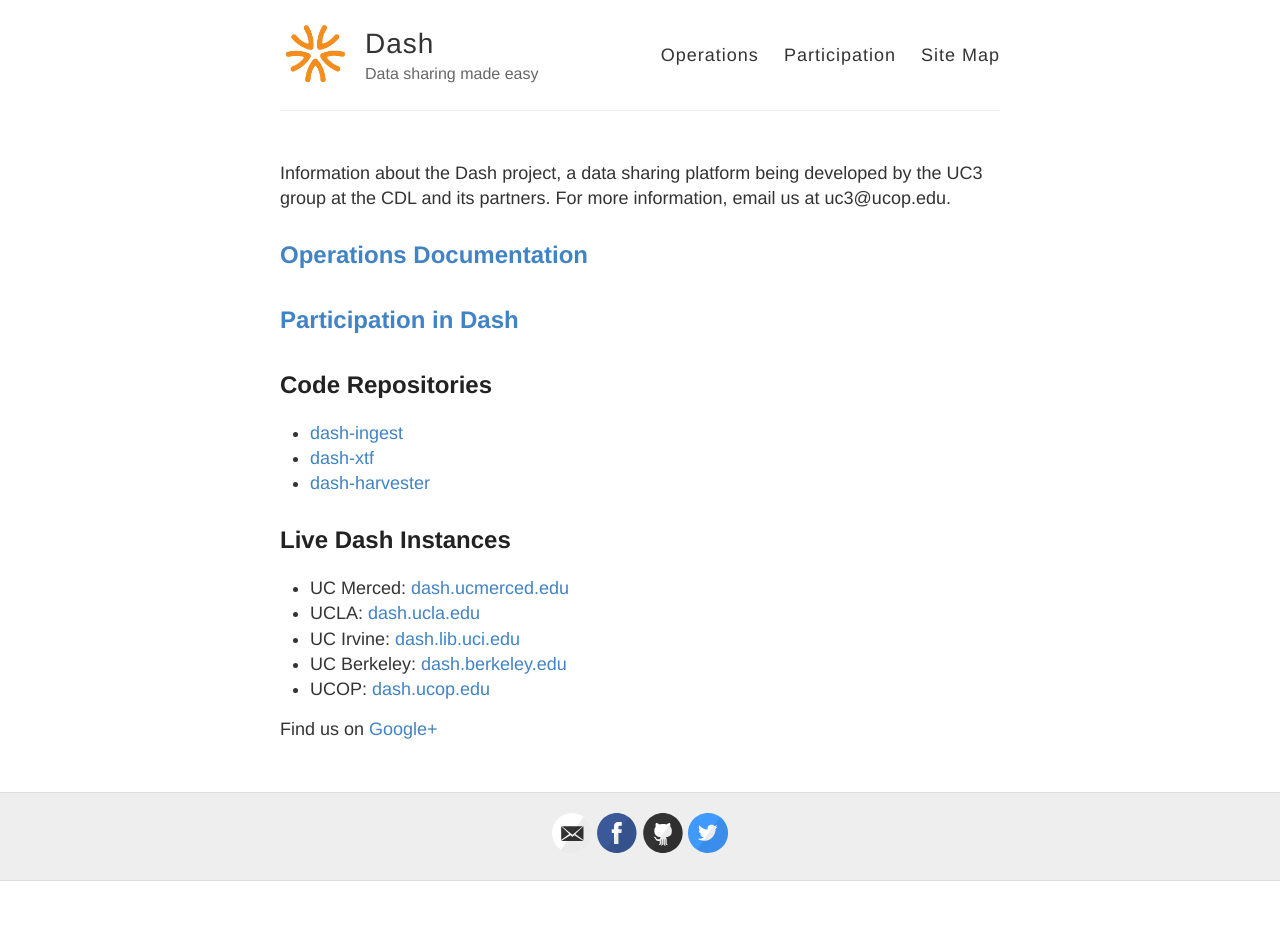
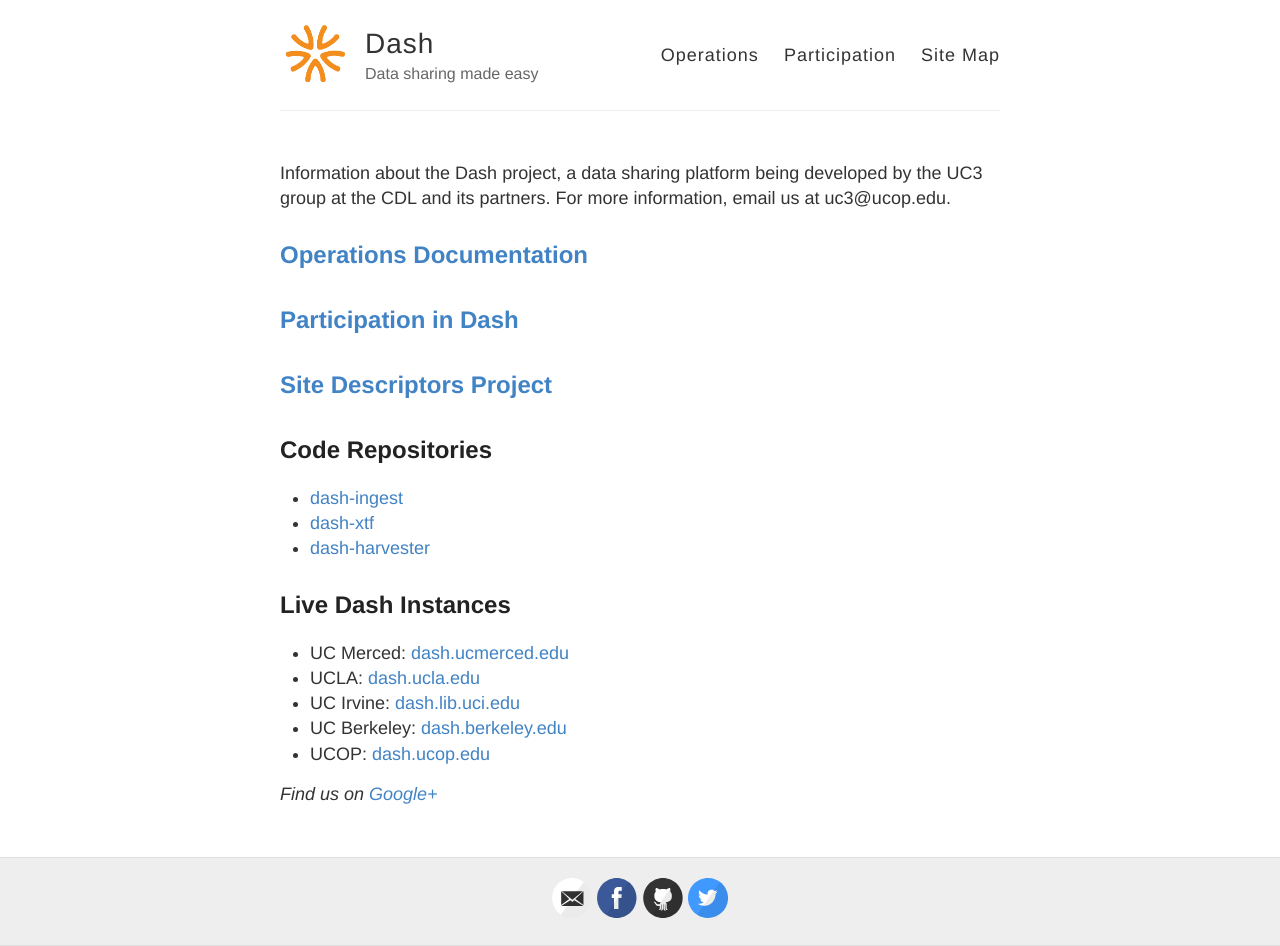
Before and after one commit to CDLUC3/dash, a Jekyll site: the page built from index.html, in a window 1280 px wide. Built offline with Jekyll 4.4.1, drawn with Linux system fonts in a browser that asks for light colours; before the commit the page ends 900 px from its top, so only the background shows below that.

Commit message:
Update index.html

```diff
--- a/index.html
+++ b/index.html
@@ -25,6 +25,8 @@
 
 <h2><a href="http://cdluc3.github.io/dash/participation">Participation in Dash</a></h2>
 
+<h2><a href="http://cdluc3.github.io/dash/site-descriptors">Site Descriptors Project</a></h2>
+
 
 <h2>Code Repositories</h2>
 <ul>
@@ -42,4 +44,4 @@
   <li>UCOP: <a href="http://dash.ucop.edu">dash.ucop.edu</a></li>
 </ul>
 
-Find us on <a href="https://plus.google.com/105054484560267661110" rel="publisher">Google+</a>
+<em>Find us on <a href="https://plus.google.com/105054484560267661110" rel="publisher">Google+</a></em>
```
